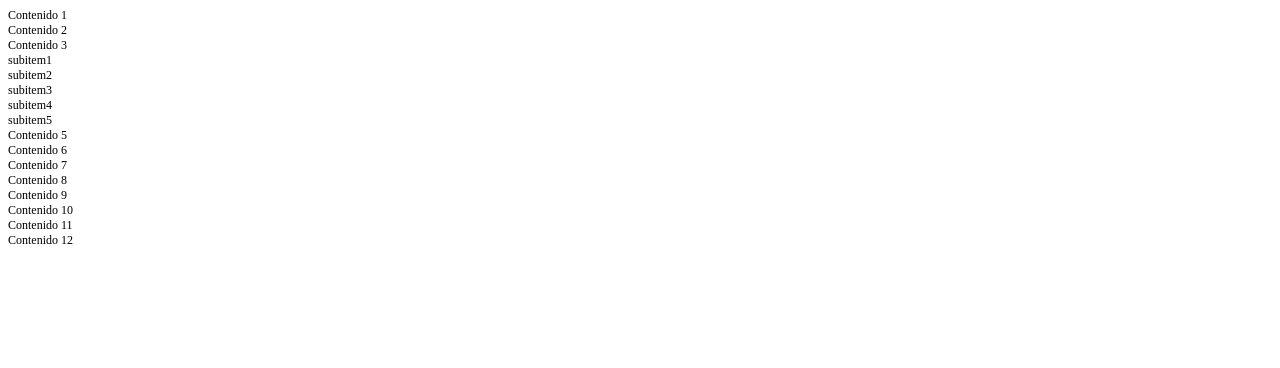
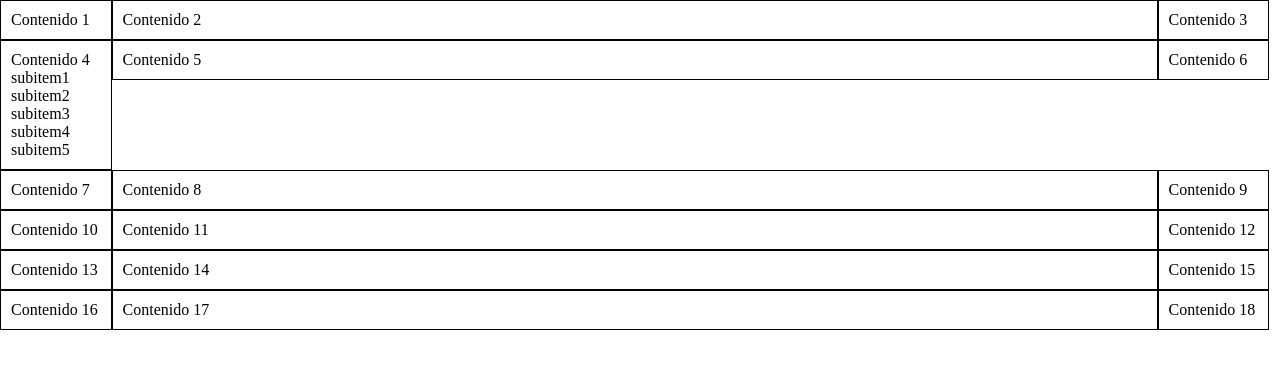
Before and after one commit to omarjcm/p60-PPW, a plain HTML site: page code/css2/taller_08/index.html in a window 1280 px wide. Drawn offline with Linux system fonts and the light colour scheme; files that its build step writes are made by us from their sources.

Commit message:
Grid CSS en CSS 2.

```diff
--- /dev/null
+++ b/code/css2/taller_08/estilos.css
@@ -0,0 +1,25 @@
+* {
+    margin: 0px;
+}
+
+.container {
+
+}
+
+.item1, .item2, .item3 {
+    border: 1px solid black;
+    padding: 10px;
+    float: left;
+}
+
+.item1, .item3 {
+    width: 7%;
+}
+
+.item2 {
+    width: 80%;
+}
+
+.limpiar {
+    clear: both;
+}
--- a/code/css2/taller_08/index.html
+++ b/code/css2/taller_08/index.html
@@ -9,7 +9,9 @@
             <div class="item1">Contenido 1</div>
             <div class="item2">Contenido 2</div>
             <div class="item3">Contenido 3</div>
+            <div class="limpiar"></div>
             <div class="item1">
+                Contenido 4
                 <div class="item">subitem1</div>
                 <div class="item">subitem2</div>
                 <div class="item">subitem3</div>
@@ -18,12 +20,23 @@
             </div>
             <div class="item2">Contenido 5</div>
             <div class="item3">Contenido 6</div>
+            <div class="limpiar"></div>
             <div class="item1">Contenido 7</div>
             <div class="item2">Contenido 8</div>
             <div class="item3">Contenido 9</div>
+            <div class="limpiar"></div>
             <div class="item1">Contenido 10</div>
             <div class="item2">Contenido 11</div>
             <div class="item3">Contenido 12</div>
+            <div class="limpiar"></div>
+            <div class="item1">Contenido 13</div>
+            <div class="item2">Contenido 14</div>
+            <div class="item3">Contenido 15</div>
+            <div class="limpiar"></div>
+            <div class="item1">Contenido 16</div>
+            <div class="item2">Contenido 17</div>
+            <div class="item3">Contenido 18</div>
+            <div class="limpiar"></div>
         </div>
     </body>
 </html>
```
